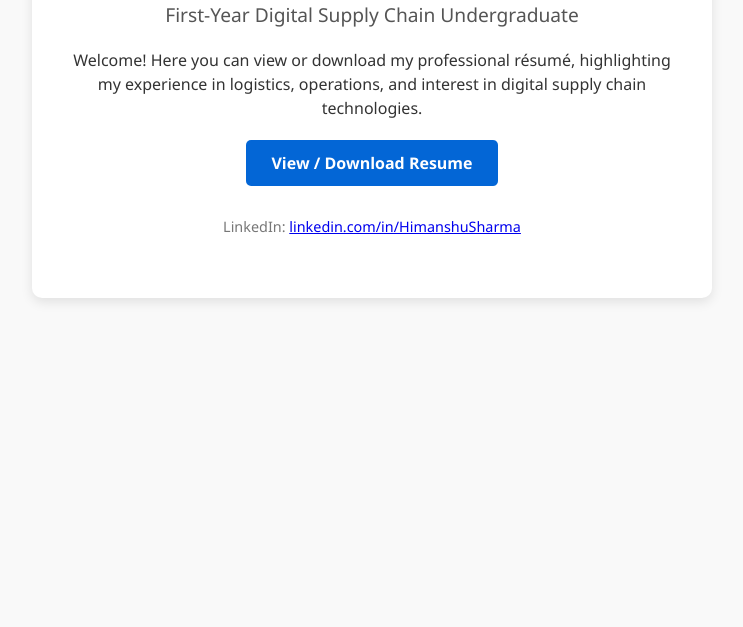
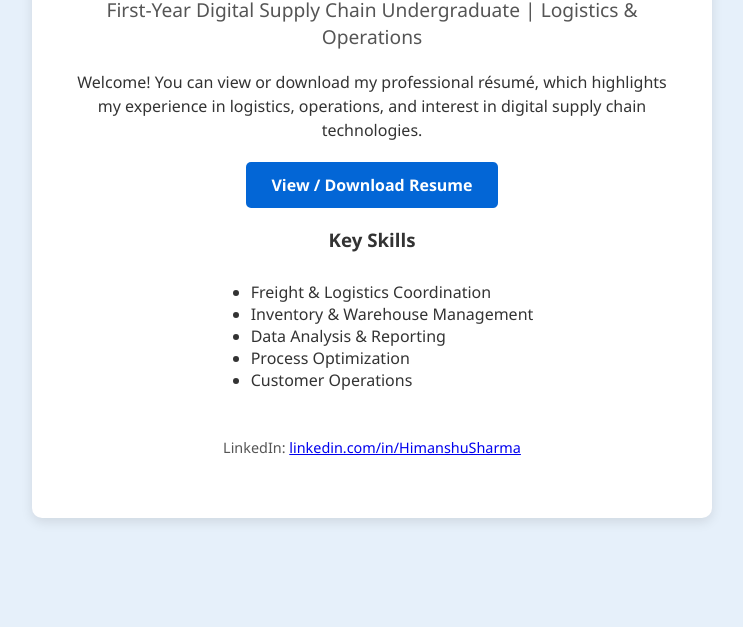
Before and after one commit to hs-24/Resume, a plain HTML site: page index.html in a window 1280 px wide. Shown: the part 173-800 px from the top of the page, without its empty margins (268-1011 px from the left). Drawn offline with Linux system fonts and the light colour scheme.

Commit message:
Update index.html

```diff
--- a/index.html
+++ b/index.html
@@ -3,13 +3,13 @@
 <head>
   <meta charset="UTF-8">
   <meta name="viewport" content="width=device-width, initial-scale=1.0">
-  <title>Himanshu Sharma - Resume</title>
+  <title>Himanshu Sharma – Resume</title>
   <style>
     body {
       font-family: 'Segoe UI', Tahoma, Geneva, Verdana, sans-serif;
       margin: 0;
       padding: 0;
-      background-color: #f9f9f9;
+      background-color: #e6f0fa; /* Soft, professional light blue */
       color: #333;
     }
     .container {
@@ -22,7 +22,7 @@
       text-align: center;
     }
     h1 {
-      margin-bottom: 10px;
+      margin-bottom: 5px;
       font-size: 2em;
       color: #0366d6;
     }
@@ -53,16 +53,32 @@
     footer {
       margin-top: 30px;
       font-size: 0.9em;
-      color: #777;
+      color: #555;
+    }
+    ul {
+      text-align: left;
+      display: inline-block;
+      margin-top: 10px;
     }
   </style>
 </head>
 <body>
   <div class="container">
     <h1>Himanshu Sharma</h1>
-    <h2>First-Year Digital Supply Chain Undergraduate</h2>
-    <p>Welcome! Here you can view or download my professional résumé, highlighting my experience in logistics, operations, and interest in digital supply chain technologies.</p>
+    <h2>First-Year Digital Supply Chain Undergraduate | Logistics & Operations</h2>
+    <p>Welcome! You can view or download my professional résumé, which highlights my experience in logistics, operations, and interest in digital supply chain technologies.</p>
+
     <a class="button" href="HimanshuSharma_Resume.pdf" target="_blank">View / Download Resume</a>
+
+    <h3>Key Skills</h3>
+    <ul>
+      <li>Freight & Logistics Coordination</li>
+      <li>Inventory & Warehouse Management</li>
+      <li>Data Analysis & Reporting</li>
+      <li>Process Optimization</li>
+      <li>Customer Operations</li>
+    </ul>
+
     <footer>
       <p>LinkedIn: <a href="https://www.linkedin.com/in/himanshu-sharma-7b7766195/" target="_blank">linkedin.com/in/HimanshuSharma</a></p>
     </footer>
```
